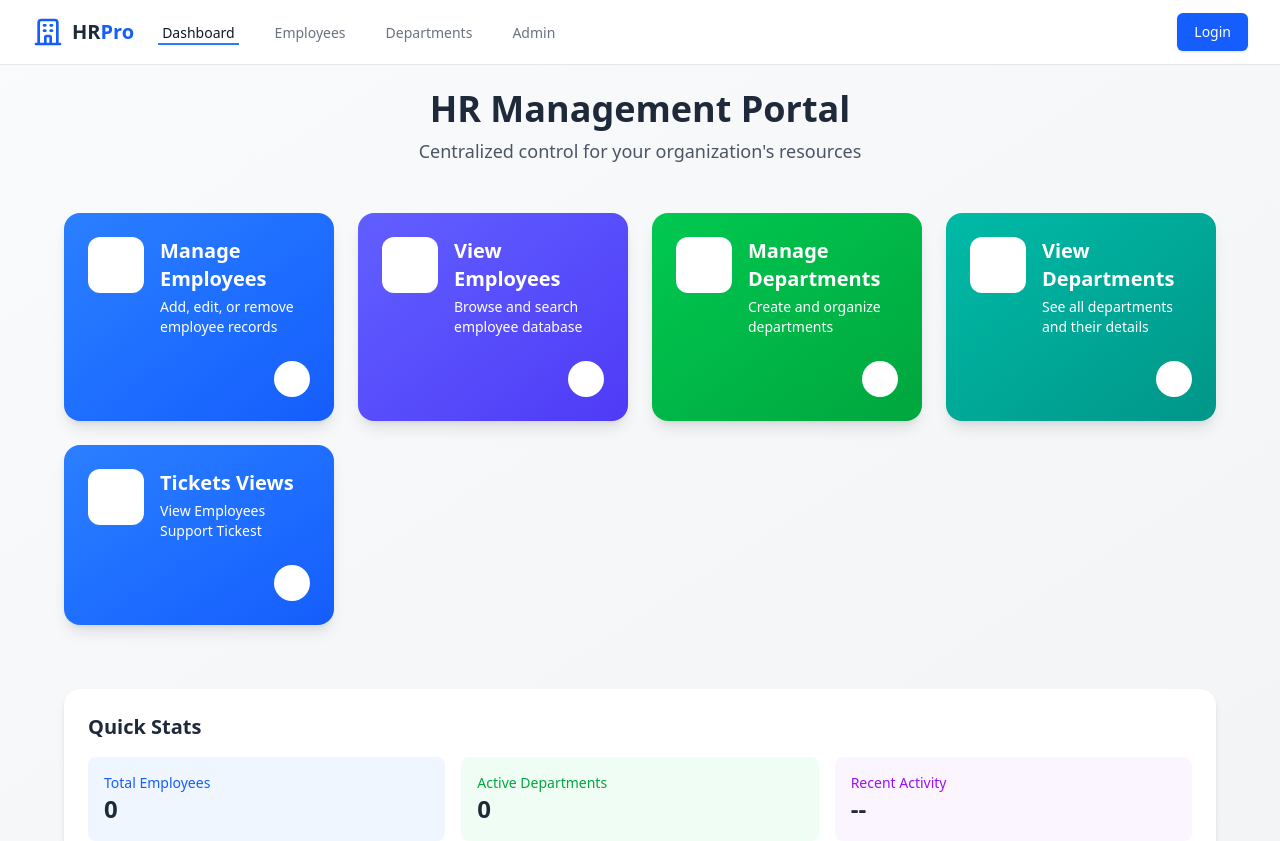
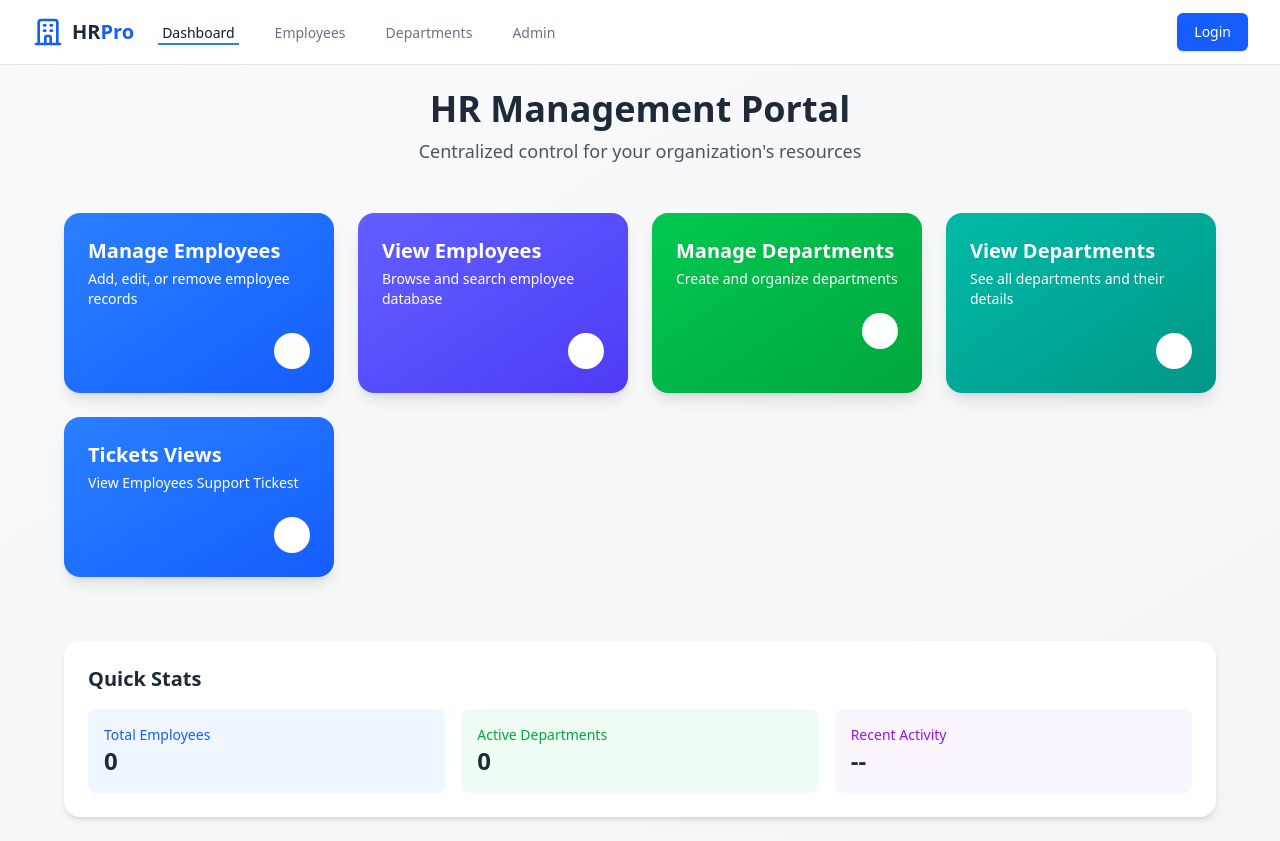
Before and after one commit to LAHIRUKBI/HR, a React (Vite) app in the folder Frontend/: page /Admin in a window 1280 px wide. Shown: the top 841 px of the page. Built offline with nearby package versions, Linux system fonts and the light colour scheme; no server answers.

Commit message:
update some UI

```diff
--- a/Frontend/src/pages/Admin.jsx
+++ b/Frontend/src/pages/Admin.jsx
@@ -33,56 +33,30 @@ export default function Admin() {
     {
       title: "Manage Employees",
       description: "Add, edit, or remove employee records",
-      icon: (
-        <svg xmlns="http://www.w3.org/2000/svg" className="h-8 w-8" fill="none" viewBox="0 0 24 24" stroke="currentColor">
-          <path strokeLinecap="round" strokeLinejoin="round" strokeWidth={1.5} d="M12 4.354a4 4 0 110 5.292M15 21H3v-1a6 6 0 0112 0v1zm0 0h6v-1a6 6 0 00-9-5.197M13 7a4 4 0 11-8 0 4 4 0 018 0z" />
-        </svg>
-      ),
       action: () => navigate('/employees'),
       color: "from-blue-500 to-blue-600"
     },
     {
       title: "View Employees",
       description: "Browse and search employee database",
-      icon: (
-        <svg xmlns="http://www.w3.org/2000/svg" className="h-8 w-8" fill="none" viewBox="0 0 24 24" stroke="currentColor">
-          <path strokeLinecap="round" strokeLinejoin="round" strokeWidth={1.5} d="M15 12a3 3 0 11-6 0 3 3 0 016 0z" />
-          <path strokeLinecap="round" strokeLinejoin="round" strokeWidth={1.5} d="M2.458 12C3.732 7.943 7.523 5 12 5c4.478 0 8.268 2.943 9.542 7-1.274 4.057-5.064 7-9.542 7-4.477 0-8.268-2.943-9.542-7z" />
-        </svg>
-      ),
       action: () => navigate('/Employees_View'),
       color: "from-indigo-500 to-indigo-600"
     },
     {
       title: "Manage Departments",
       description: "Create and organize departments",
-      icon: (
-        <svg xmlns="http://www.w3.org/2000/svg" className="h-8 w-8" fill="none" viewBox="0 0 24 24" stroke="currentColor">
-          <path strokeLinecap="round" strokeLinejoin="round" strokeWidth={1.5} d="M19 21V5a2 2 0 00-2-2H7a2 2 0 00-2 2v16m14 0h2m-2 0h-5m-9 0H3m2 0h5M9 7h1m-1 4h1m4-4h1m-1 4h1m-5 10v-5a1 1 0 011-1h2a1 1 0 011 1v5m-4 0h4" />
-        </svg>
-      ),
       action: () => navigate('/DepartmentForm'),
       color: "from-green-500 to-green-600"
     },
     {
       title: "View Departments",
       description: "See all departments and their details",
-      icon: (
-        <svg xmlns="http://www.w3.org/2000/svg" className="h-8 w-8" fill="none" viewBox="0 0 24 24" stroke="currentColor">
-          <path strokeLinecap="round" strokeLinejoin="round" strokeWidth={1.5} d="M9 17v-2m3 2v-4m3 4v-6m2 10H7a2 2 0 01-2-2V5a2 2 0 012-2h5.586a1 1 0 01.707.293l5.414 5.414a1 1 0 01.293.707V19a2 2 0 01-2 2z" />
-        </svg>
-      ),
       action: () => navigate('/DepartmentList'),
       color: "from-teal-500 to-teal-600"
     },
     {
       title: "Tickets Views",
       description: "View Employees Support Tickest",
-      icon: (
-        <svg xmlns="http://www.w3.org/2000/svg" className="h-8 w-8" fill="none" viewBox="0 0 24 24" stroke="currentColor">
-          <path strokeLinecap="round" strokeLinejoin="round" strokeWidth={1.5} d="M12 4.354a4 4 0 110 5.292M15 21H3v-1a6 6 0 0112 0v1zm0 0h6v-1a6 6 0 00-9-5.197M13 7a4 4 0 11-8 0 4 4 0 018 0z" />
-        </svg>
-      ),
       action: () => navigate('/Ticket_All_View'),
       color: "from-blue-500 to-blue-600"
     },
@@ -115,9 +89,6 @@ export default function Admin() {
             >
               <div className="p-6 text-white">
                 <div className="flex items-start">
-                  <div className="bg-white bg-opacity-20 p-3 rounded-xl mr-4">
-                    {item.icon}
-                  </div>
                   <div>
                     <h2 className="text-xl font-semibold mb-1">{item.title}</h2>
                     <p className="text-white text-opacity-80 text-sm">{item.description}</p>
```
